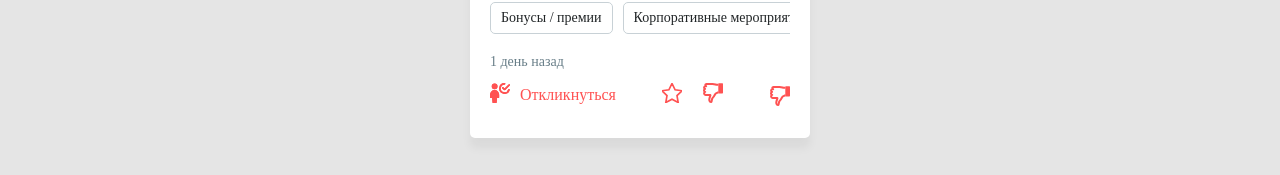
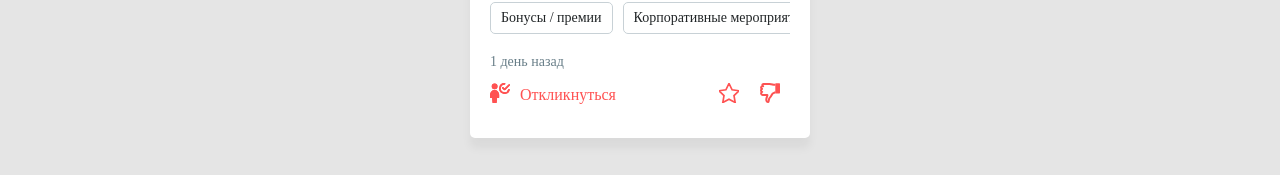
Before and after one commit to BespalkoSergey/internship-program, an Angular app: page / in a window 1280 px wide. Shown: the part 328-503 px from the top of the page. Built offline with nearby package versions, Linux system fonts and the light colour scheme; a web font is replaced by a local one.

Commit message:
some changes

```diff
--- a/src/app/card/card.component.html
+++ b/src/app/card/card.component.html
@@ -27,7 +27,6 @@
                                 <button [style.padding.px]="10" class="button" type="button"><app-svg-fav></app-svg-fav></button>
                                 <button [style.padding.px]="10" class="button" type="button"><app-svg-dislike></app-svg-dislike></button>
                             </div>
-                            <img src="/assets/images/dislike.svg">
                         </div>
                     </div>
                 </div>
```
